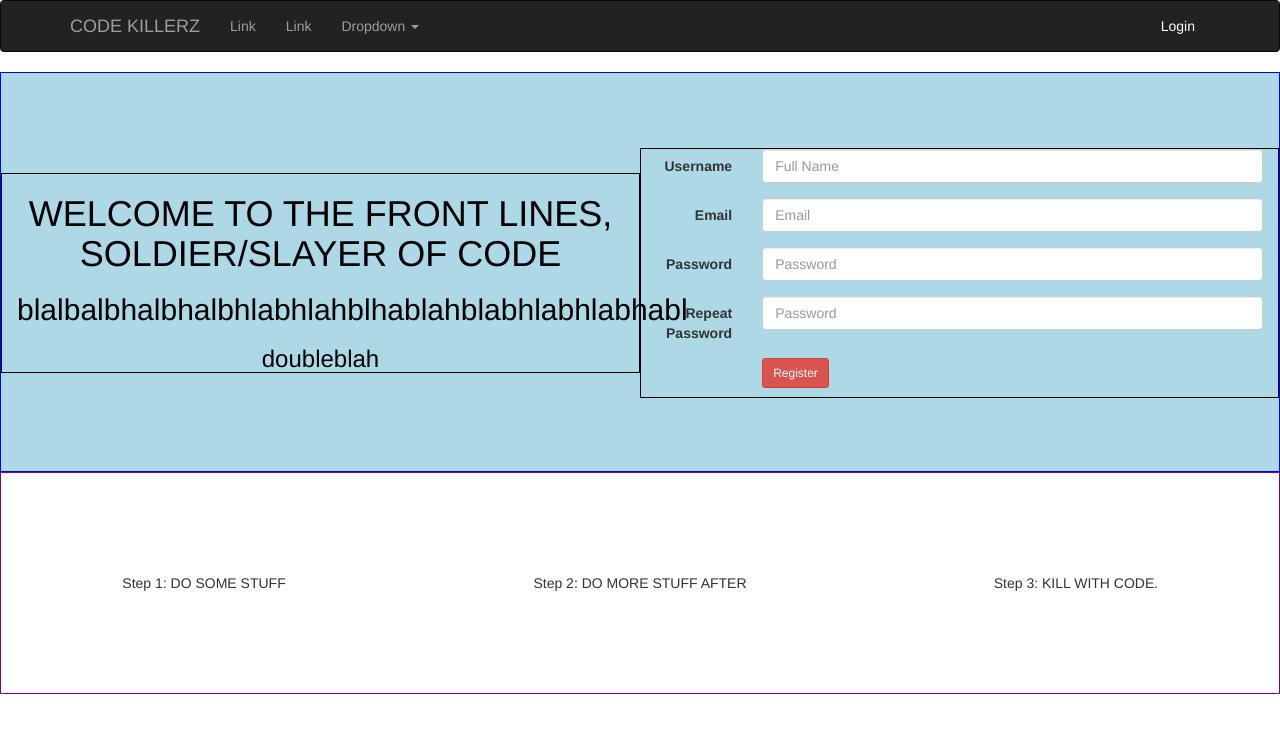
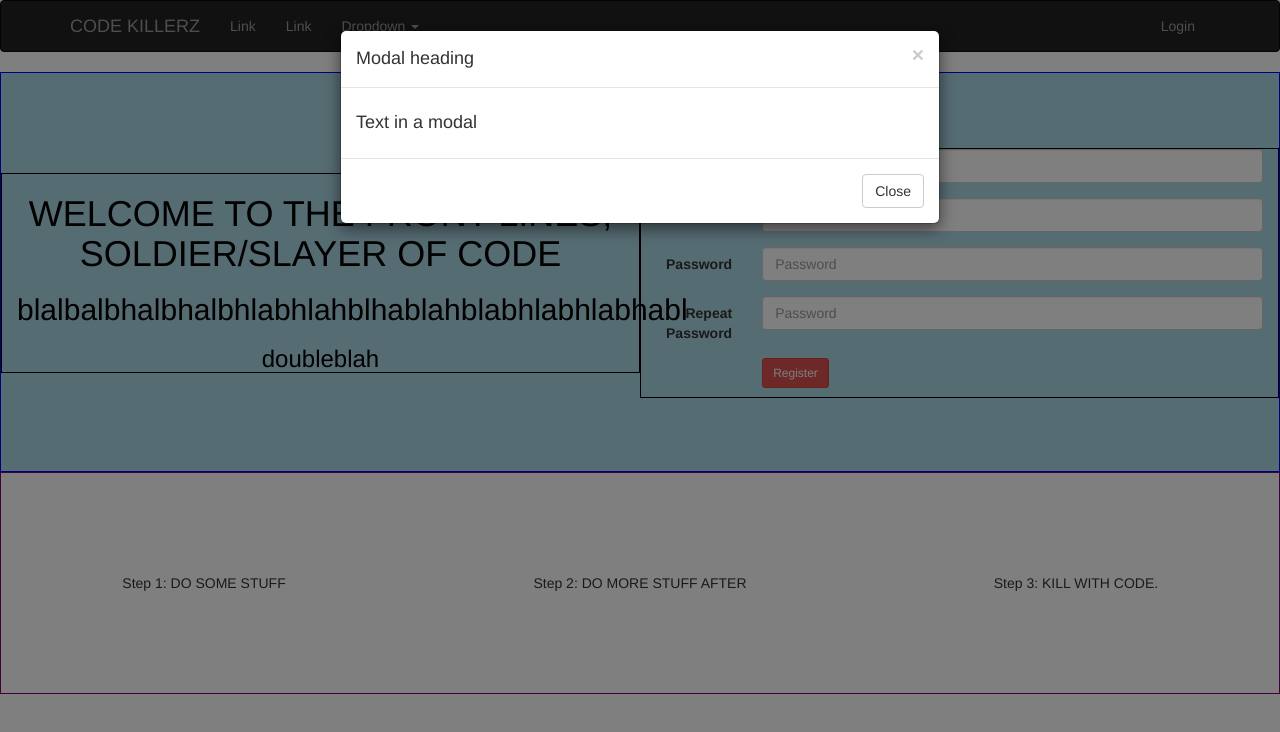
Before and after one commit to seanbhup/AtlantaVibes, a React (Create React App) app in the folder front-end/: page / in a window 1280 px wide. Both pictures are taken after a click on the button "Login". Shown: the top 732 px of the page. Built offline with nearby package versions, Linux system fonts and the light colour scheme.

Commit message:
Added a modal and tied its show state to the redux store. The show event is bound to the login button in the navbar.

```diff
--- /dev/null
+++ b/front-end/src/actions/LoginModalAction.js
@@ -0,0 +1,6 @@
+export default function(modalState){
+	return{
+		type: "LOGIN_MODAL",
+		payload: modalState
+	}
+}
--- a/front-end/src/containers/LoginModal.js
+++ b/front-end/src/containers/LoginModal.js
@@ -1,29 +1,25 @@
 import React, {Component} from "react";
 import {Modal, Button} from "react-bootstrap";
 
+import {connect} from 'react-redux';
+import {bindActionCreators} from 'redux';
+import loginModalAction from '../actions/LoginModalAction.js'
+
 class LoginModal extends Component{
     constructor(props) {
-        super(props)
-        this.state = {
-            showModal: false
-        };
-        this.handleModalOpen = this.handleModalOpen.bind(this);
+        super(props);
         this.handleModalClose = this.handleModalClose.bind(this);
-
     }
 
-    handleModalOpen(event) {
-        this.setState({showModal: true});
-        console.log("looeoe")
-    }
-
-    handleModalClose(event) {
-        this.setState({showModal: false})
+    handleModalClose() {
+        this.props.getModal({
+            showModal: false
+        })
     }
 
     render() {
         return (
-            <Modal show={this.state.showModal} onHide={this.handleModalClose}>
+            <Modal show={this.props.loginModal.showModal} onHide={this.handleModalClose}>
                 <Modal.Header closeButton>
                     <Modal.Title>Modal heading</Modal.Title>
                 </Modal.Header>
@@ -38,4 +34,16 @@ class LoginModal extends Component{
     }
 }
 
-export default LoginModal;
+function mapStateToProps(state){
+    return {
+        loginModal: state.loginModal
+    }
+}
+
+function mapDispatchToProps(dispatch) {
+    return bindActionCreators({
+        getModal: loginModalAction
+    }, dispatch);
+}
+
+export default connect(mapStateToProps, mapDispatchToProps)(LoginModal);
--- a/front-end/src/containers/Navbar.js
+++ b/front-end/src/containers/Navbar.js
@@ -3,8 +3,19 @@ import {connect} from 'react-redux';
 import {bindActionCreators} from 'redux';
 import {Navbar, Nav, NavItem, NavDropdown, MenuItem} from "react-bootstrap";
 import LoginModal from "./LoginModal.js";
+import loginModalAction from '../actions/LoginModalAction.js'
 
 class Navbar1 extends Component {
+    constructor(props){
+        super(props)
+        this.handleLoginClick = this.handleLoginClick.bind(this);
+    }
+
+    handleLoginClick(){
+        this.props.getModal({
+            showModal: true
+        })
+    }
 
     render() {
         return (
@@ -29,10 +40,12 @@ class Navbar1 extends Component {
                             </NavDropdown>
                         </Nav>
                         <Nav pullRight>
-                            <NavItem eventKey={1} href="#">Login</NavItem>
+                            <NavItem onClick={this.handleLoginClick} href="#">Login</NavItem>
                         </Nav>
                     </Navbar.Collapse>
                 </Navbar>
+
+                <LoginModal />
 
 
             </div>
@@ -41,4 +54,11 @@ class Navbar1 extends Component {
 
 }
 
-export default Navbar1;
+// map get modal to props so that our loginModalAction can listen for a click to the login button
+function mapDispatchToProps(dispatch) {
+    return bindActionCreators({
+        getModal: loginModalAction
+    }, dispatch);
+}
+
+export default connect(null, mapDispatchToProps)(Navbar1);
--- /dev/null
+++ b/front-end/src/reducers/LoginModalReducer.js
@@ -0,0 +1,8 @@
+export default function(state = {showModal: false}, action){
+	switch(action.type){
+		case "LOGIN_MODAL":
+			return action.payload;
+		default:
+			return state;
+	}
+}
--- a/front-end/src/reducers/index.js
+++ b/front-end/src/reducers/index.js
@@ -1,7 +1,8 @@
 import {combineReducers} from "redux";
+import loginModalReducer from './LoginModalReducer.js'
 
 const masterReducer = combineReducers({
-
+    loginModal: loginModalReducer
 });
 
 export default masterReducer;
```
Also changed, not shown: front-end/src/containers/LandingPage.js (+10 -2 lines).
